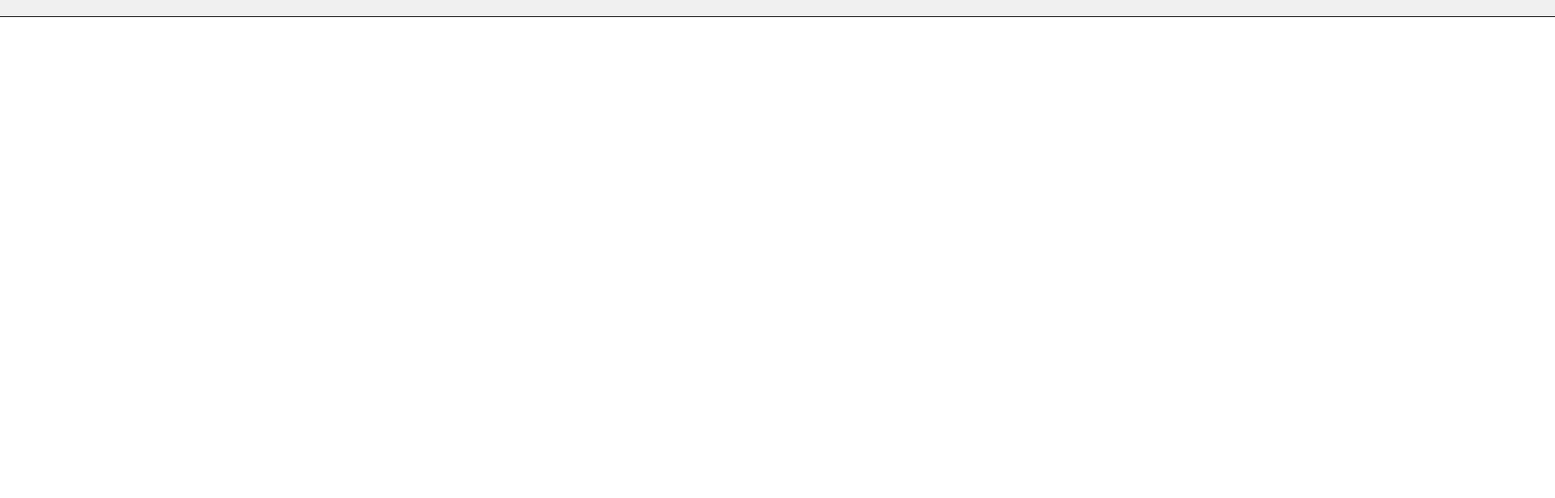
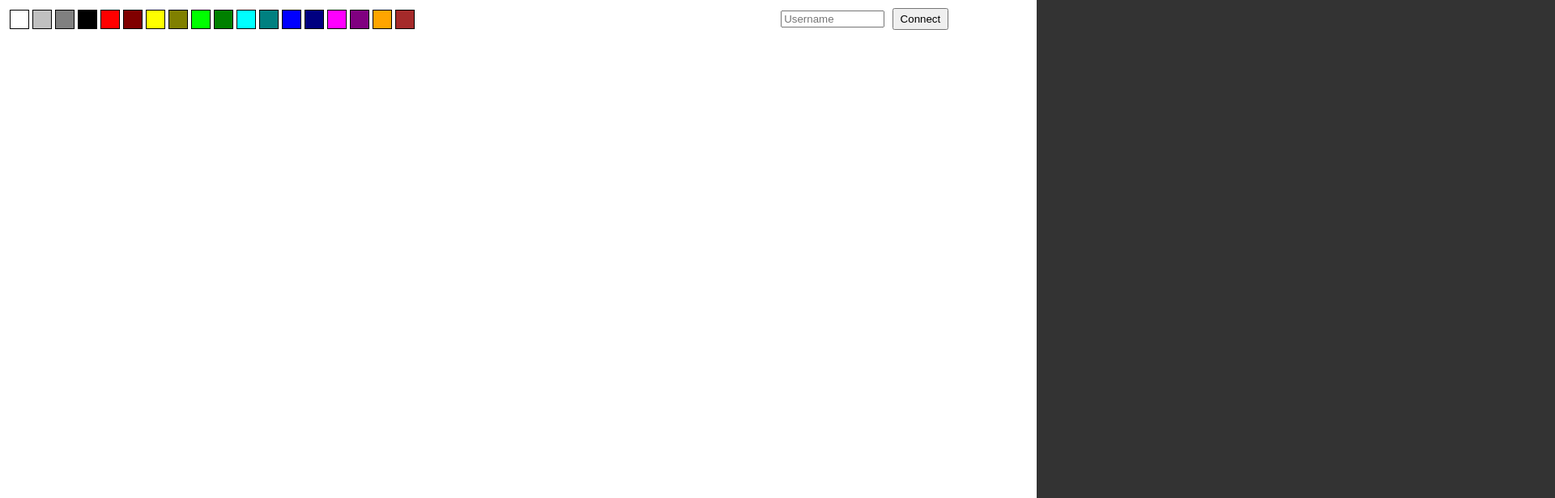
Before and after one commit to cheatteam1994-ship-it/rplace-render, a website: page rplace_render/frontend/index.html in a window 1280 px wide. Shown: the top 616 px of the page at 81% size, 1920 px wide, since content can reach past the window. Drawn offline with Linux system fonts and the light colour scheme.

Commit message:
Update index.html

```diff
--- a/rplace_render/frontend/index.html
+++ b/rplace_render/frontend/index.html
@@ -5,56 +5,84 @@
 <meta name="viewport" content="width=device-width, initial-scale=1.0">
 <title>rPlace Clone</title>
 <style>
-  body {
-    margin:0;
-    font-family:sans-serif;
-    display:flex;
-    flex-direction:column;
-    align-items:center;
-    justify-content:flex-start;
-    height:100vh;
-    background:#f0f0f0;
+  html, body {
+    margin: 0;
+    padding: 0;
+    overflow: hidden;
+    height: 100%;
+    width: 100%;
+    background: #333;
+    display: flex;
+    justify-content: center;
+    align-items: center;
+    user-select: none;
   }
-  #board {
-    border:1px solid #000;
-    margin-top:20px;
-    cursor:crosshair;
-    background:#fff;
+
+  #container {
+    position: relative;
+    width: 100%;
+    height: 100%;
+    display: flex;
+    justify-content: center;
+    align-items: center;
   }
+
+  canvas#board {
+    display: block;
+    background: #fff;
+    cursor: crosshair;
+  }
+
+  #palette {
+    position: absolute;
+    top: 10px;
+    left: 10px;
+    display: flex;
+    flex-wrap: wrap;
+    z-index: 10;
+  }
+
+  #palette button {
+    width: 24px;
+    height: 24px;
+    margin: 2px;
+    border: 1px solid #000;
+    cursor: pointer;
+  }
+
   #controls {
-    margin:10px;
-    display:flex;
-    gap:10px;
-    align-items:center;
+    position: absolute;
+    top: 10px;
+    right: 10px;
+    color: #fff;
+    font-family: sans-serif;
+    z-index: 10;
   }
-  #palette {
-    margin:10px;
-    display:flex;
-    flex-wrap:wrap;
-    gap:5px;
+
+  #controls input {
+    width: 120px;
+    margin-right: 5px;
   }
-  #palette button {
-    width:24px;
-    height:24px;
-    border:none;
-    cursor:pointer;
+
+  #controls button {
+    padding: 4px 8px;
+    cursor: pointer;
   }
-  #cooldown { color:red; font-weight:bold; }
 </style>
 </head>
 <body>
+  <div id="container">
+    <canvas id="board"></canvas>
 
-<canvas id="board" width="1000" height="600"></canvas>
+    <div id="palette"></div>
 
-<div id="controls">
-  <input id="username" placeholder="Username (facoltativo)">
-  <button id="connect">Connect</button>
-  <span id="status">disconnected</span>
-  <span id="cooldown"></span>
-</div>
+    <div id="controls">
+      <input type="text" id="username" placeholder="Username">
+      <button id="connect">Connect</button>
+      <span id="status">disconnected</span>
+    </div>
+  </div>
 
-<div id="palette"></div>
-
-<script src="app.js"></script>
+  <script src="app.js"></script>
 </body>
 </html>
```
